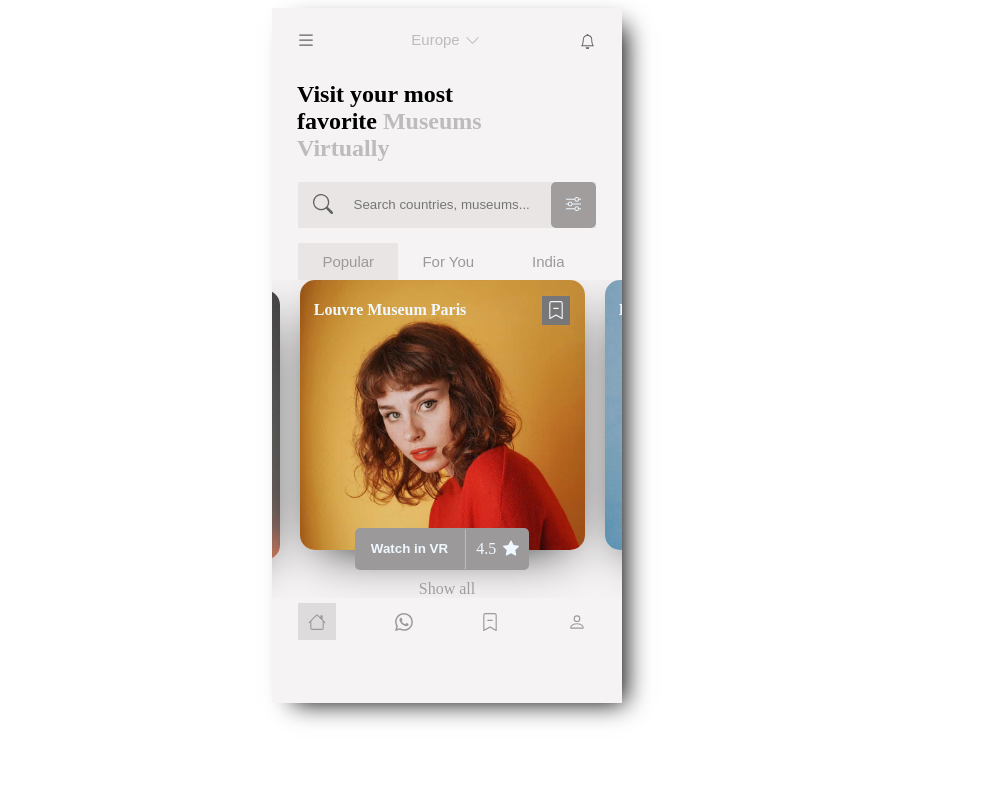
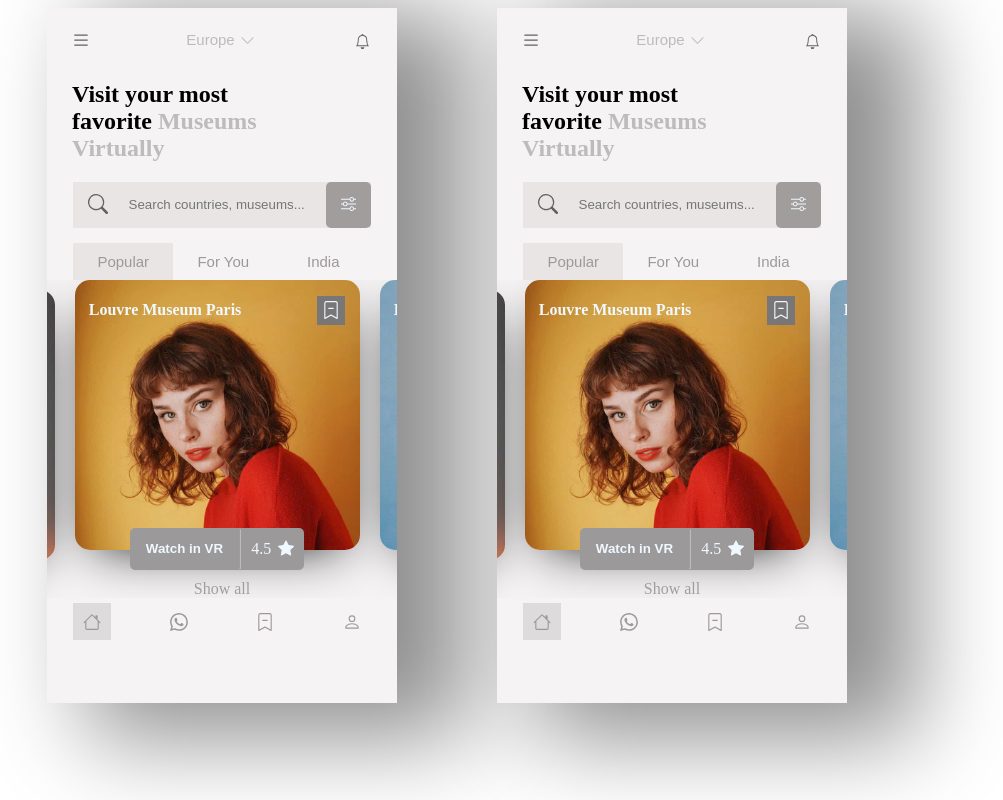
Before and after one commit to sito8943/ui-train, a React (Create React App) app: page / in a window 1280 px wide. Shown: the whole page, without its empty margins (193-1196 px from the left). Built offline with nearby package versions, Linux system fonts and the light colour scheme.

Commit message:
home position

```diff
--- a/src/layouts/uiuxdesig.trends/Museums Virtually/views/Home/Home.jsx
+++ b/src/layouts/uiuxdesig.trends/Museums Virtually/views/Home/Home.jsx
@@ -37,10 +37,20 @@ function Home() {
     height: 675,
     padding: "10px 0",
     background: "#f5f3f3",
-    boxShadow: "12px 9px 24px -9px",
+    boxShadow: "55px 20px 88px 15px #00000070",
     display: "flex",
     flexDirection: "column",
     alignItems: "center",
+    margin: "0 50px",
+  });
+
+  const titleArea = css({
+    width: "100%",
+    marginLeft: 50,
+  });
+
+  const titleCss = css({
+    width: "69%",
   });
 
   const spanTitle = css({
@@ -50,8 +60,8 @@ function Home() {
   return (
     <div className={containerCss}>
       <Navbar />
-      <div style={{ width: "100%", marginLeft: 50 }}>
-        <h2 style={{ width: "69%" }}>
+      <div className={titleArea}>
+        <h2 className={titleCss}>
           Visit your most favorite{" "}
           <span className={spanTitle}>Museums Virtually</span>
         </h2>
--- a/src/views/main/Main.jsx
+++ b/src/views/main/Main.jsx
@@ -11,6 +11,7 @@ const Main = () => {
       }}
     >
       <Home />
+      <Home />
     </div>
   );
 };
```
